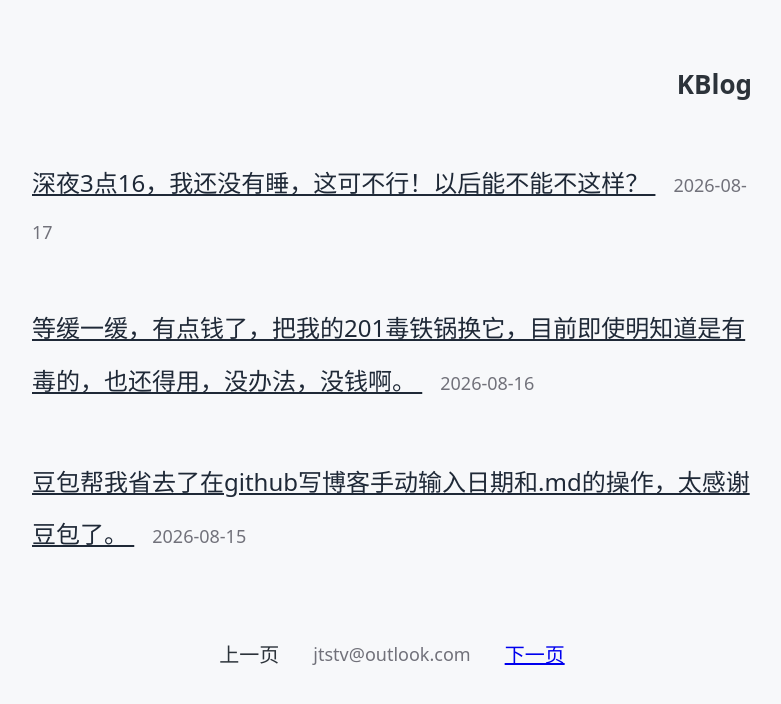
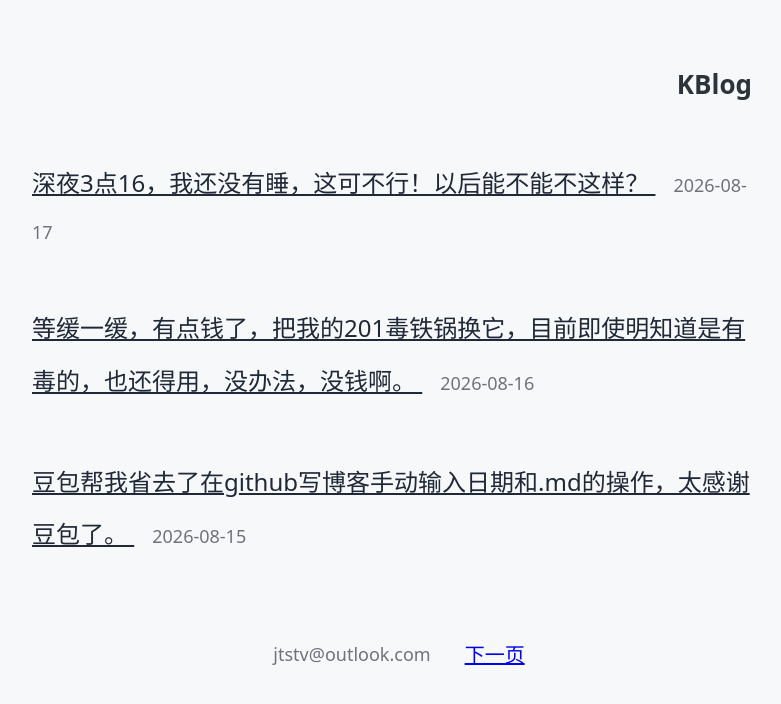
Before and after one commit to JTSTV/Jtstv.github.io, a Jekyll site: the page built from index.html, in a window 1280 px wide. Shown: the top 704 px of the page, without its empty margins (248-1029 px from the left). Built offline with Jekyll 4.4.1, drawn with Linux system fonts in a browser that asks for light colours; the list of posts is cut into pages by our own code.

Commit message:
更新 index.html

```diff
--- a/index.html
+++ b/index.html
@@ -27,9 +27,13 @@ layout: null
 {% if paginator.total_pages >1 %}
 <div class="pagination">
 <div class="pagination-inner">
-{% if paginator.previous_page %}<a href="{{ paginator.previous_page_path }}">上一页</a>{% else %}<span>上一页</span>{% endif %}
+{% if paginator.previous_page %}
+<a href="{{ paginator.previous_page_path }}">上一页</a>
+{% endif %}
 <div class="pagination-email">jtstv@outlook.com</div>
-{% if paginator.next_page %}<a href="{{ paginator.next_page_path }}">下一页</a>{% else %}<span>下一页</span>{% endif %}
+{% if paginator.next_page %}
+<a href="{{ paginator.next_page_path }}">下一页</a>
+{% endif %}
 </div>
 </div>
 {% endif %}
```
